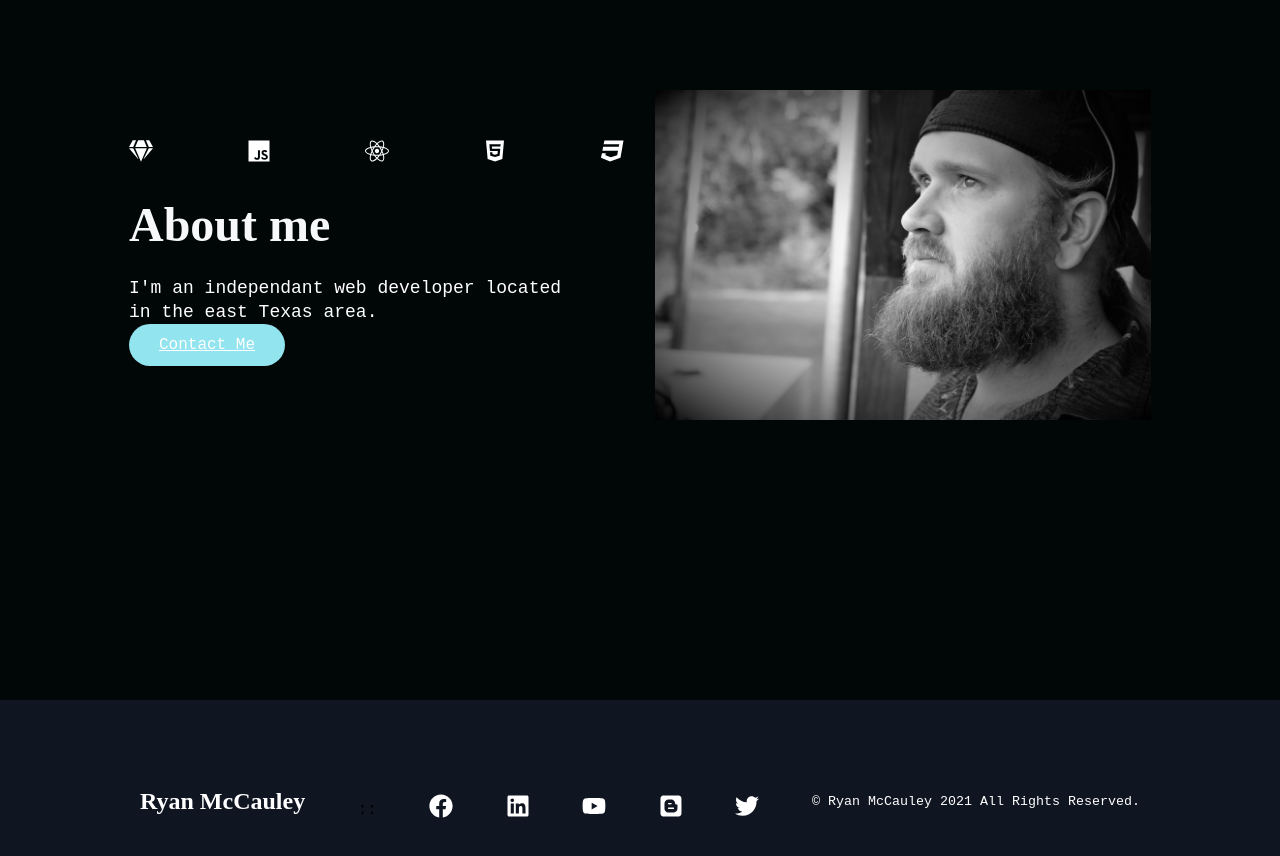
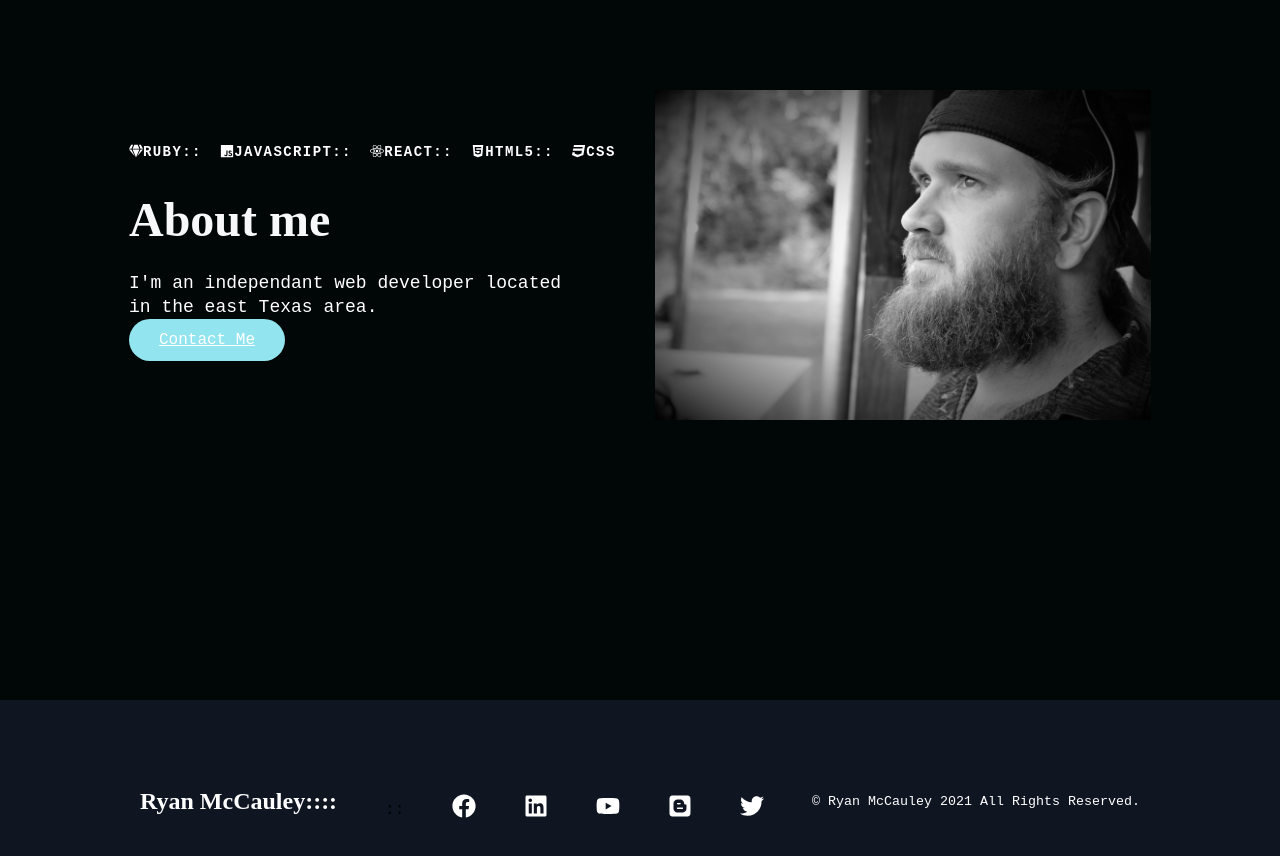
Before and after one commit to Majick333/portfolio, a React (Create React App) app: page / in a window 1280 px wide. Shown: the part 1760-2616 px from the top of the page. Built offline with nearby package versions, Linux system fonts and the light colour scheme; a web font is replaced by a local one.

Commit message:
stylistic edit

```diff
--- a/src/components/Admin/index.js
+++ b/src/components/Admin/index.js
@@ -6,6 +6,8 @@ import ContactList from '../List/index'
 import Navbar from '../Navbar';
 
 class Dashboard extends Component {
+
+    //*delay component render until after dom loads
 
     componentDidMount(){
         this.props.fetchContactRequests()
--- a/src/components/Footer/index.js
+++ b/src/components/Footer/index.js
@@ -20,7 +20,7 @@ const Footer = () => {
                 </LinkContainer>
                     <SocialMedia>
                         <SocialMediaWrapper>
-                            <SocialLogo to='/'>Ryan McCauley</SocialLogo> ::
+                            <SocialLogo to='/'>Ryan McCauley::::</SocialLogo> ::
 
                                 <SocialLinkIcon href='https://www.facebook.com/ryan.mccauley.921/' target='_blank' aria-label="Facebook">
                                     <FaFacebook/>
--- a/src/components/InfoDisplay/InfoDisplayElements.js
+++ b/src/components/InfoDisplay/InfoDisplayElements.js
@@ -115,7 +115,10 @@ export const DisplayRow = styled.div    `
 export const TechnologyIcon = styled.a
     `
     color:#fff;
-    font-size: 24px;
+    font-size: 14px;
+    display: flex;
+    justify-content: center;
+    font-family: 'fira-code', monospace;
     `;
 
 export const IconWrapper = styled.div
--- a/src/components/InfoDisplay/index.js
+++ b/src/components/InfoDisplay/index.js
@@ -21,25 +21,25 @@ const InfoDisplay = ({
                             <InfoTextWrapper>
                                 <Top><IconWrapper>
 
-                                    <TechnologyIcon>
-                                        <FaGem/>
-                                    </TechnologyIcon>
+                                    <TechnologyIcon >
+                                        <FaGem /> Ruby::
+                                    </TechnologyIcon> <br/>
 
                                     <TechnologyIcon>
-                                        <FaJs/>
-                                    </TechnologyIcon>
+                                        <FaJs/> JavaScript::
+                                    </TechnologyIcon> <br/>
 
                                     <TechnologyIcon>
-                                        <FaReact/>
-                                    </TechnologyIcon>
+                                        <FaReact/> React::
+                                    </TechnologyIcon> <br/>
 
                                     <TechnologyIcon>
-                                        <FaHtml5/>
-                                    </TechnologyIcon>
+                                        <FaHtml5/> HTML5::
+                                    </TechnologyIcon> <br/>
 
                                     <TechnologyIcon>
-                                        <FaCss3/>
-                                    </TechnologyIcon>
+                                        <FaCss3/> CSS
+                                    </TechnologyIcon> <br/>
 
                                     </IconWrapper></Top>
 
@@ -47,7 +47,7 @@ const InfoDisplay = ({
 
                                 <Heading lightText={lightText}>{heading}</Heading>
 
-                                <Subtitle darkText={darkText}>{description}</Subtitle>
+                                <Subtitle darkText={darkText}> {description} </Subtitle>
                                     <ButtonWrapper>
                                         <Button exact to='/contact' smooth={true} duration={500} spy={true} offset={-80} primary={primary ? 1 : 0} dark={dark ? 1: 0}>{buttonLabel}</Button>
                                     </ButtonWrapper>
--- a/src/components/Navbar/index.js
+++ b/src/components/Navbar/index.js
@@ -31,7 +31,7 @@ const Navbar = ({toggle}) => {
         <>
             <Nav scrollNav={scrollNav}>
                 <NavbarContainer>
-                    <NavLogo to='/'>RM</NavLogo>
+                    <NavLogo to='/'>::RM::</NavLogo>
                     <MobileIcon onClick={toggle}>
                         <FaBars />
                     </MobileIcon>
--- a/src/components/Work/index.js
+++ b/src/components/Work/index.js
@@ -12,7 +12,7 @@ const WorkSection = () => {
             <WorkWrapper>
 
                 <WorkCard>
-                    <a href='https://github.com/Majick333/SinatraProject' target='_blank' rel="noreferrer">
+                    <a href='https://github.com/Majick333/SinatraProject' target='_blank' rel="noreferrer" >
                     <WorkIcon src={Icon1}/>
                     </a>
                     <WorkH2>Task Manager</WorkH2>
```
